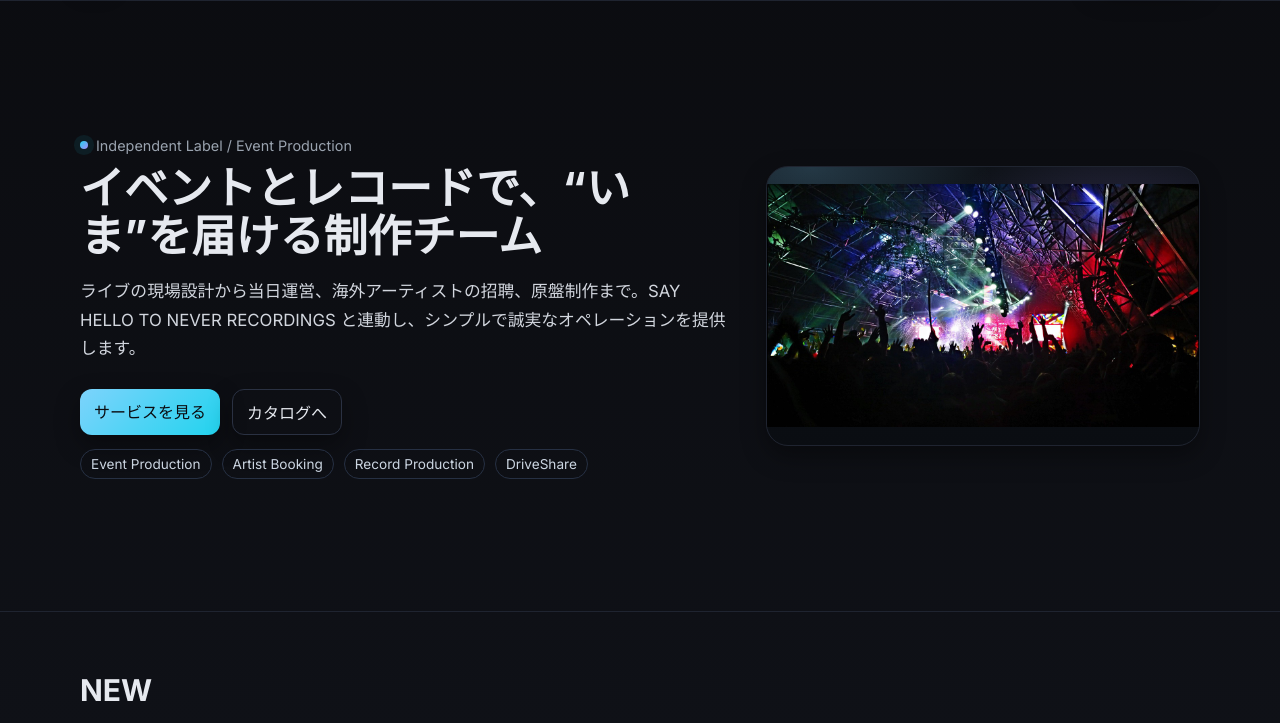
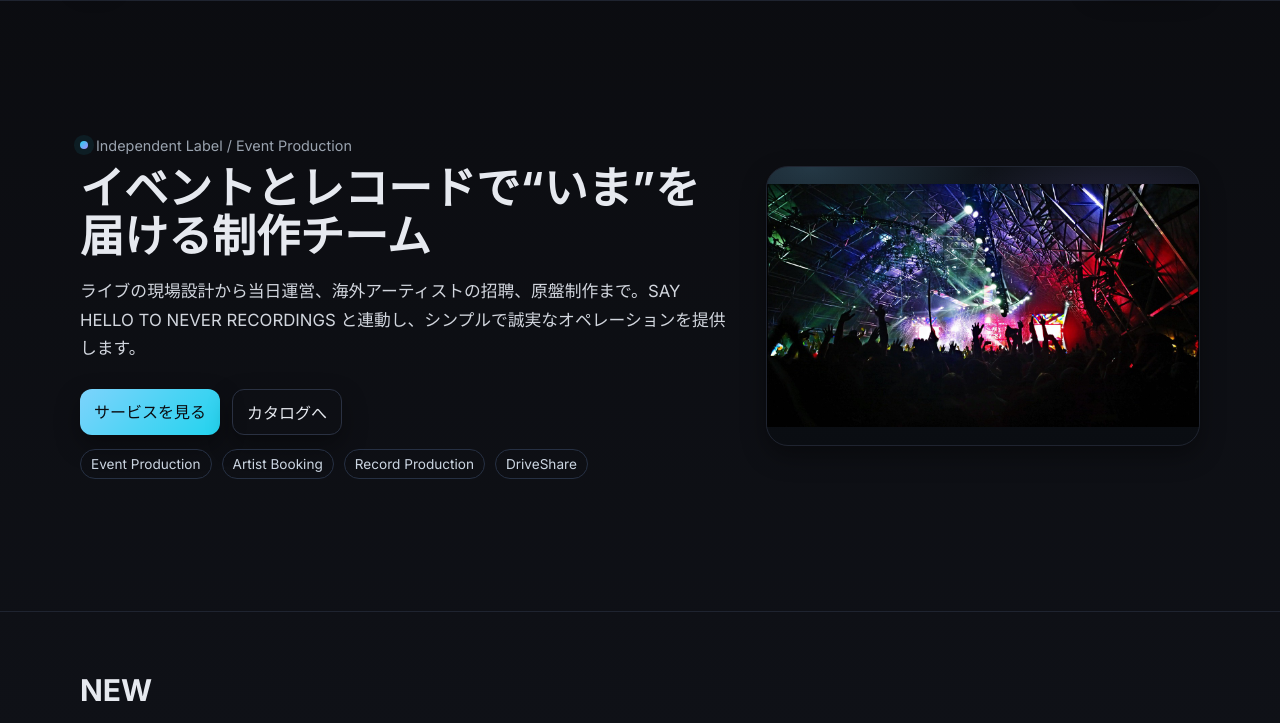
Before and after one commit to daisuke-note-llc/note-llc-lp, a plain HTML site: page index.html in a window 1280 px wide. Shown: the part 71-794 px from the top of the page. Drawn offline with Linux system fonts and the light colour scheme.

Commit message:
Update index.html

```diff
--- a/index.html
+++ b/index.html
@@ -117,7 +117,7 @@
       <!-- 左カラム：テキスト -->
       <div>
         <div class="kicker"><span class="dot"></span>Independent Label / Event Production</div>
-        <h1>イベントとレコードで、“いま”を届ける制作チーム</h1>
+        <h1>イベントとレコードで“いま”を届ける制作チーム</h1>
         <p class="lead">ライブの現場設計から当日運営、海外アーティストの招聘、原盤制作まで。SAY HELLO TO NEVER RECORDINGS と連動し、シンプルで誠実なオペレーションを提供します。</p>
         <div class="cta">
           <a href="#services" class="btn primary">サービスを見る</a>
```
